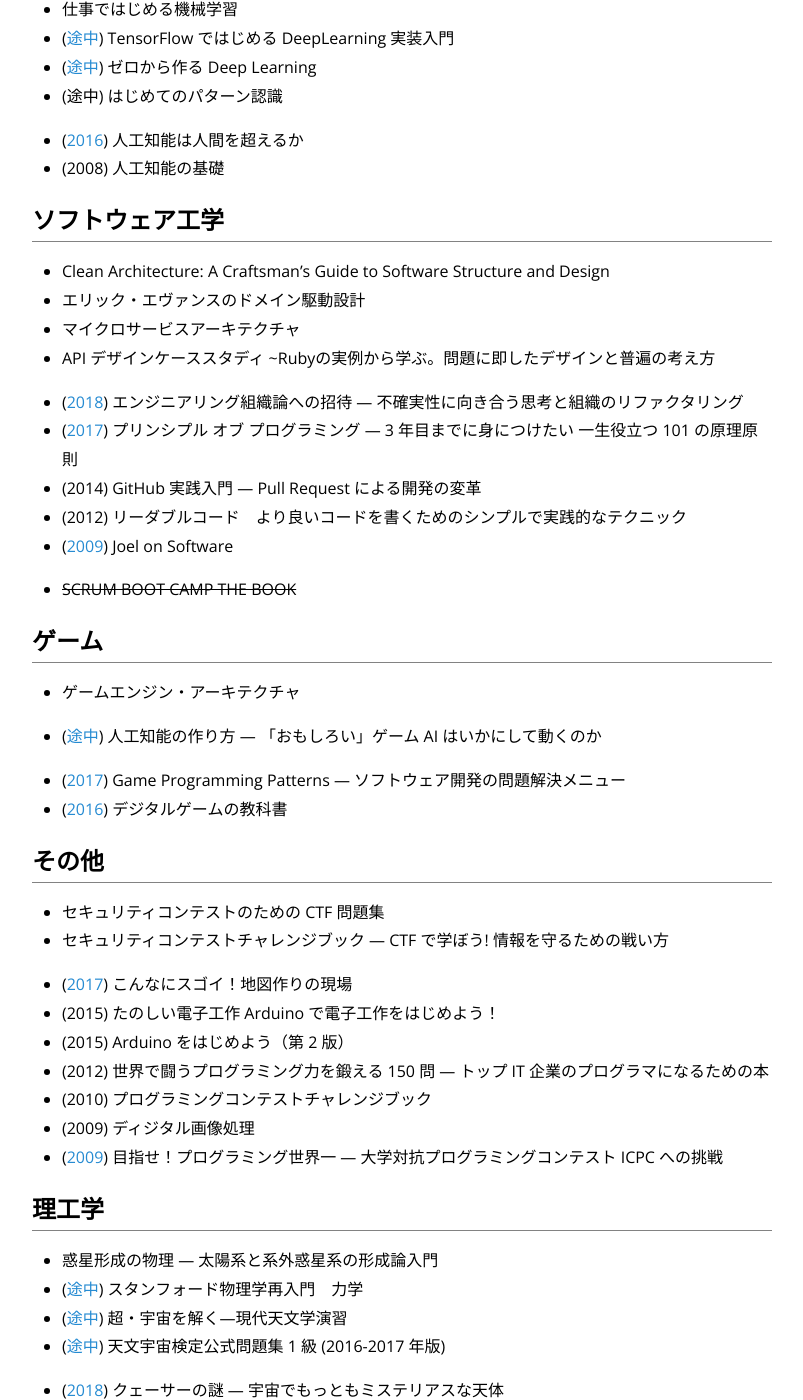
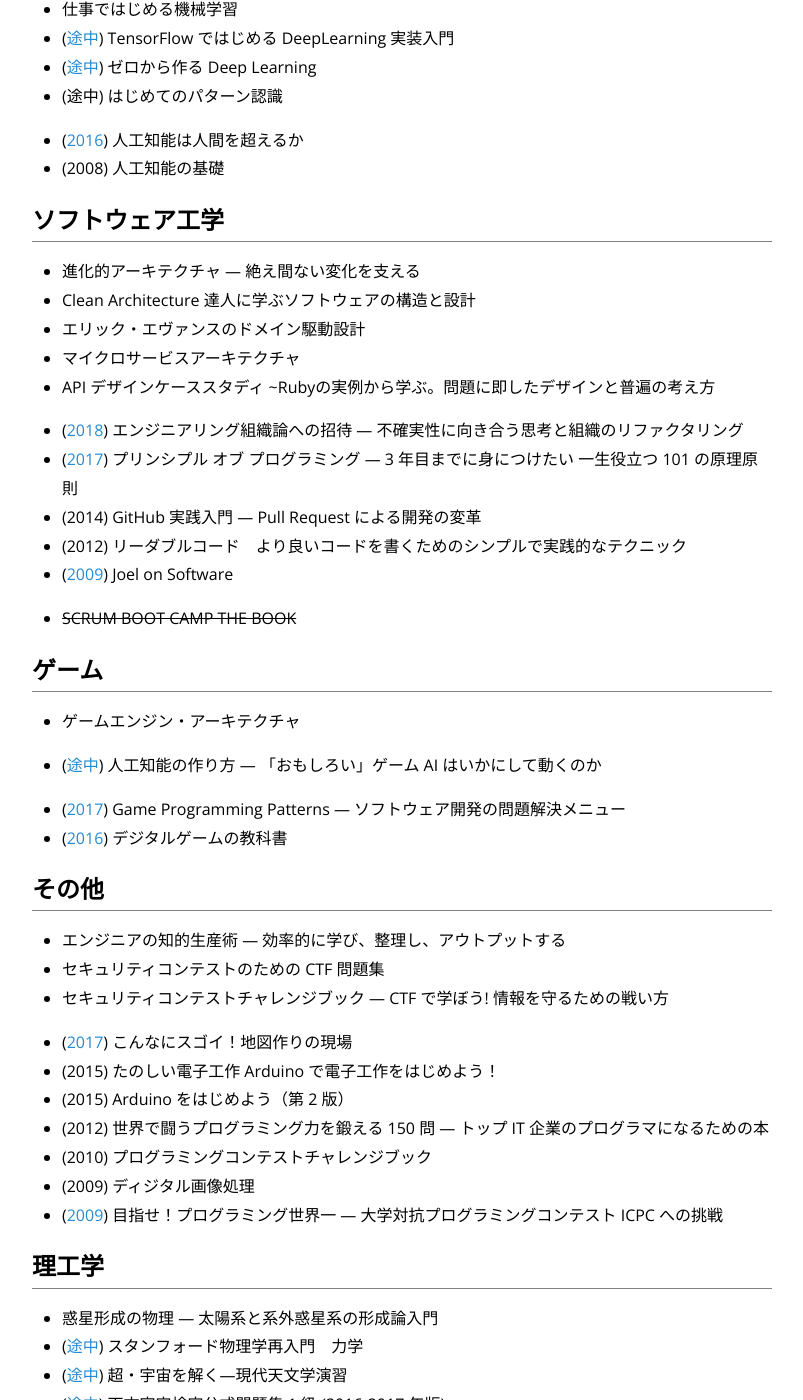
Before and after one commit to nhiroki/nhiroki.github.io, a Jekyll site: the page built from books.md, in a window 1280 px wide and 1400 px high, scrolled down 5599 px. Shown: the whole window, without its empty margins (238-1041 px from the left). Built offline with Jekyll 4.4.1, drawn with Linux system fonts in a browser that asks for light colours; some of the changed text lies outside the part shown.

Commit message:
Update the 'books' page

```diff
--- a/books.md
+++ b/books.md
@@ -203,7 +203,8 @@
 
 # ソフトウェア工学
 
-- Clean Architecture: A Craftsman's Guide to Software Structure and Design
+- 進化的アーキテクチャ ― 絶え間ない変化を支える
+- Clean Architecture 達人に学ぶソフトウェアの構造と設計
 - エリック・エヴァンスのドメイン駆動設計
 - マイクロサービスアーキテクチャ
 - API デザインケーススタディ ~Rubyの実例から学ぶ。問題に即したデザインと普遍の考え方
@@ -227,6 +228,7 @@
 
 # その他
 
+- エンジニアの知的生産術 ― 効率的に学び、整理し、アウトプットする
 - セキュリティコンテストのための CTF 問題集
 - セキュリティコンテストチャレンジブック ― CTF で学ぼう! 情報を守るための戦い方
 
```
Also changed, not shown: other parts of books.md (+1 -1 lines).
